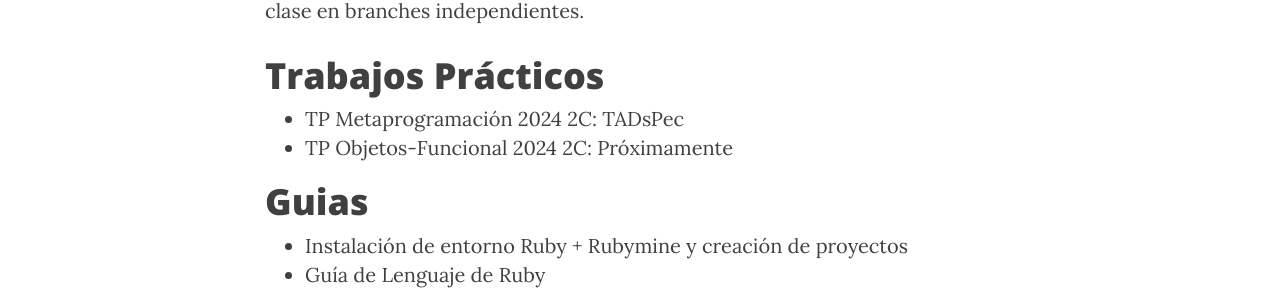
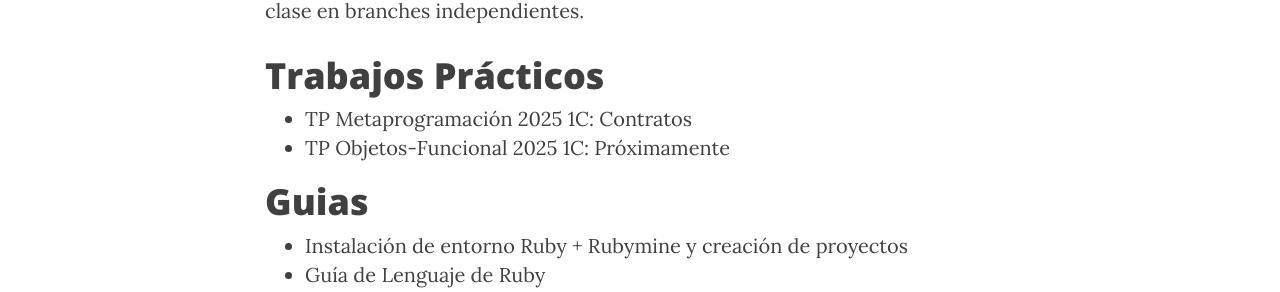
Before and after one commit to tadp-utn-frba/tadp-utn-frba.github.io, a Jekyll site: the page built from material.md, in a window 1280 px wide and 900 px high, scrolled down 1040 px. Shown: the part 154-446 px from the top of the window. Built offline with Jekyll 4.4.1, drawn with Linux system fonts in a browser that asks for light colours; nearby versions of some CDN libraries.

Commit message:
Update material.md

```diff
--- a/material.md
+++ b/material.md
@@ -29,8 +29,8 @@
 En [este repositorio](https://github.com/tadp-utn-frba/tadp-clases) están todos los scripts y el código correspondiente a cada clase en branches independientes.
 
 # Trabajos Prácticos
-* [TP Metaprogramación 2024 2C: TADsPec](https://docs.google.com/document/d/1-ph4ETb20CxWG3V-jXf2Iwufx0psFiK4aRTIBdqc6Gc/edit?usp=drivesdk)
-* [TP Objetos-Funcional 2024 2C: Próximamente](https://docs.google.com/document/d/11X2vk3FbRaArhWiy_FqtcEnJQHBGHOx1l_tkqeMxSAU/edit?usp=drivesdk)
+* [TP Metaprogramación 2025 1C: Contratos](https://docs.google.com/document/d/1cl299pxGZg8zovJ--eX6MfS32WwIOe6UDt7UkgdNgdE/edit)
+* [TP Objetos-Funcional 2025 1C: Próximamente](#)
 
 # Guias
 
```
